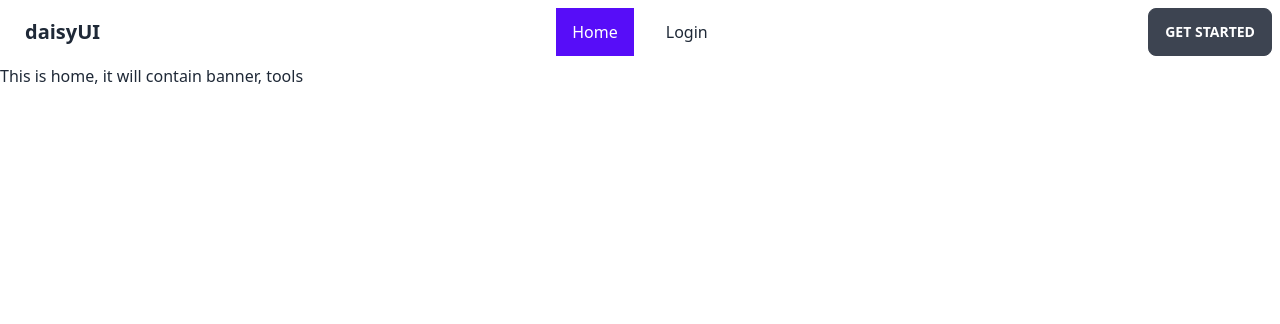
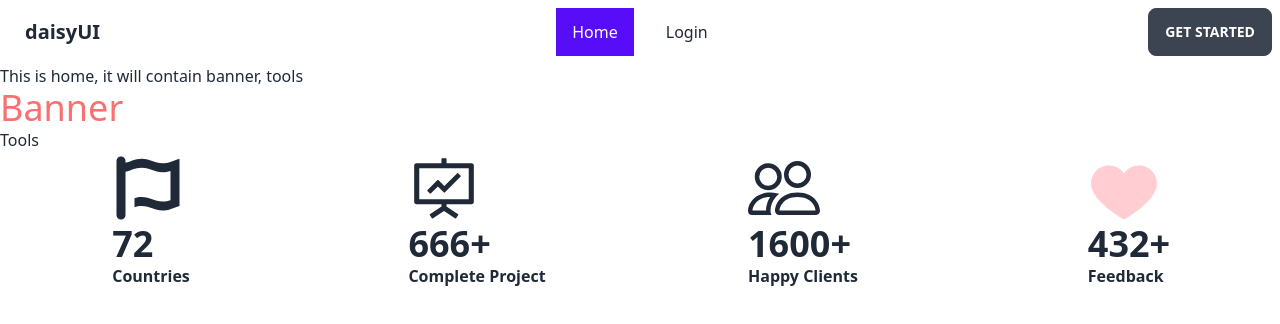
Before and after one commit to kdipto1/manufacturer-website-client-side, a React (Create React App) app: page / in a window 1280 px wide. Shown: the top 324 px of the page. Built offline with nearby package versions, Linux system fonts and the light colour scheme.

Commit message:
buiseness summary section done

```diff
--- /dev/null
+++ b/src/Pages/Home/Banner.js
@@ -0,0 +1,11 @@
+import React from 'react';
+
+const Banner = () => {
+  return (
+    <div>
+      <h2 className="text-4xl text-red-400">Banner</h2>
+    </div>
+  );
+};
+
+export default Banner;
--- a/src/Pages/Home/Home.js
+++ b/src/Pages/Home/Home.js
@@ -1,18 +1,16 @@
 import React from "react";
+import Banner from "./Banner";
+import Summary from "./Summary";
+import Tools from "./Tools";
+
 
 const Home = () => {
   return (
     <div>
       <h2>This is home, it will contain banner, tools</h2>
-      {/* Tools section*******************************/}
-      <section></section>
-      {/* Business section++++++++++++++++++++++++++ */}
-      <section>
-        <div></div>
-        <div></div>
-        <div></div>
-        <div></div>
-      </section>
+      <Banner />
+      <Tools />
+      <Summary/>
     </div>
   );
 };
--- /dev/null
+++ b/src/Pages/Home/Reviews.js
@@ -0,0 +1,11 @@
+import React from 'react';
+
+const Reviews = () => {
+  return (
+    <div>
+      <h2>Reviews</h2>
+    </div>
+  );
+};
+
+export default Reviews;
--- /dev/null
+++ b/src/Pages/Home/Summary.js
@@ -0,0 +1,33 @@
+import React from "react";
+import { FaFontAwesomeFlag } from "react-icons/fa";
+import { AiOutlineFundProjectionScreen } from "react-icons/ai";
+import { BsPeople } from "react-icons/bs";
+import { FcLikePlaceholder } from "react-icons/fc";
+const Summary = () => {
+  return (
+    <section className="container gap-6 mx-auto grid-cols-2 grid lg:grid-cols-4">
+      <div className="mx-auto">
+        <FaFontAwesomeFlag className="text-7xl " />
+        <h1 className="font-bold text-4xl ">72</h1>
+        <p className="font-bold ">Countries</p>
+      </div>
+      <div className="mx-auto">
+        <AiOutlineFundProjectionScreen className="text-7xl" />
+        <h1 className="font-bold text-4xl">666+</h1>
+        <p className="font-bold">Complete Project</p>
+      </div>
+      <div className="mx-auto">
+        <BsPeople className="text-7xl" />
+        <h1 className="font-bold text-4xl">1600+</h1>
+        <p className="font-bold">Happy Clients</p>
+      </div>
+      <div className="mx-auto">
+        <FcLikePlaceholder className="text-7xl" />
+        <h1 className="font-bold text-4xl">432+</h1>
+        <p className="font-bold">Feedback</p>
+      </div>
+    </section>
+  );
+};
+
+export default Summary;
--- /dev/null
+++ b/src/Pages/Home/Tools.js
@@ -0,0 +1,11 @@
+import React from 'react';
+
+const Tools = () => {
+  return (
+    <div>
+      <h2>Tools</h2>
+    </div>
+  );
+};
+
+export default Tools;
```
